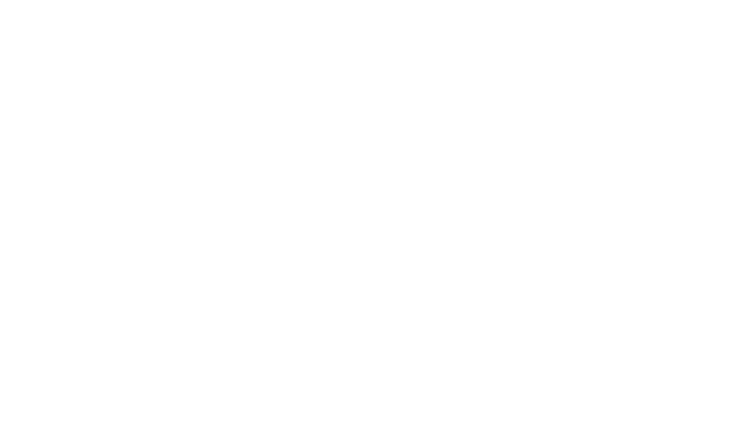
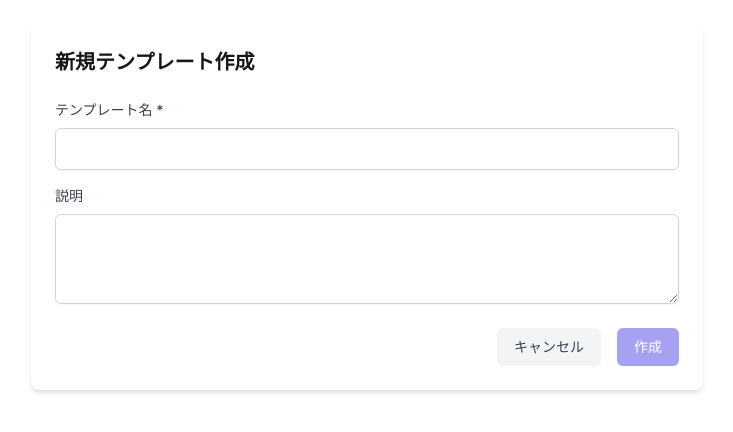
Before and after one commit to LB0000/pdfocr, a Next.js app in the folder src/frontend/: page /templates/create in a window 1280 px wide. Before the commit this address had no page. Shown: the top 432 px of the page, without its empty margins (273-1006 px from the left). Built offline with nearby package versions, Linux system fonts and the light colour scheme; sample sign-in values are in the browser's storage.

Commit message:
fix: loadingプロパティをisLoadingに統一

```diff
--- a/src/frontend/src/app/templates/[id]/page.tsx
+++ b/src/frontend/src/app/templates/[id]/page.tsx
@@ -22,9 +22,9 @@
 }
 
 function TemplateDetailContent({ templateId }: { templateId: string }) {
-  const { user, loading } = useAuth();
+  const { user, isLoading } = useAuth();
 
-  if (!loading && !user) {
+  if (!isLoading && !user) {
     redirect('/login');
   }
 
--- a/src/frontend/src/app/templates/create/page.tsx
+++ b/src/frontend/src/app/templates/create/page.tsx
@@ -7,7 +7,7 @@
 import { useRouter } from 'next/navigation';
 
 export default function CreateTemplatePage() {
-  const { user, loading: authLoading } = useAuth();
+  const { user, isLoading: authLoading } = useAuth();
   const { createTemplate, loading: templateLoading } = useTemplates();
   const [name, setName] = useState('');
   const [description, setDescription] = useState('');
--- a/src/frontend/src/app/templates/page.tsx
+++ b/src/frontend/src/app/templates/page.tsx
@@ -16,9 +16,9 @@
 }
 
 function TemplatesContent() {
-  const { user, loading } = useAuth();
+  const { user, isLoading } = useAuth();
 
-  if (!loading && !user) {
+  if (!isLoading && !user) {
     redirect('/login');
   }
 
--- a/src/frontend/src/components/documents/DocumentList.tsx
+++ b/src/frontend/src/components/documents/DocumentList.tsx
@@ -5,7 +5,7 @@
 import Link from 'next/link';
 
 export default function DocumentList() {
-  const { documents, loading, error, fetchDocuments } = useDocuments();
+  const { documents, isLoading, error, fetchDocuments } = useDocuments();
   const [searchTerm, setSearchTerm] = useState('');
   const [statusFilter, setStatusFilter] = useState('all');
 
@@ -83,7 +83,7 @@
         </div>
       </div>
 
-      {loading ? (
+      {isLoading ? (
         <div className="flex items-center justify-center p-8">
           <div className="text-gray-500">読み込み中...</div>
         </div>
--- a/src/frontend/src/components/templates/TemplateList.tsx
+++ b/src/frontend/src/components/templates/TemplateList.tsx
@@ -5,7 +5,7 @@
 import Link from 'next/link';
 
 export default function TemplateList() {
-  const { templates, loading, error, fetchTemplates } = useTemplates();
+  const { templates, isLoading, error, fetchTemplates } = useTemplates();
   const [searchTerm, setSearchTerm] = useState('');
   const [activeFilter, setActiveFilter] = useState('all');
 
@@ -61,7 +61,7 @@
         </div>
       </div>
 
-      {loading ? (
+      {isLoading ? (
         <div className="flex items-center justify-center p-8">
           <div className="text-gray-500">読み込み中...</div>
         </div>
```
